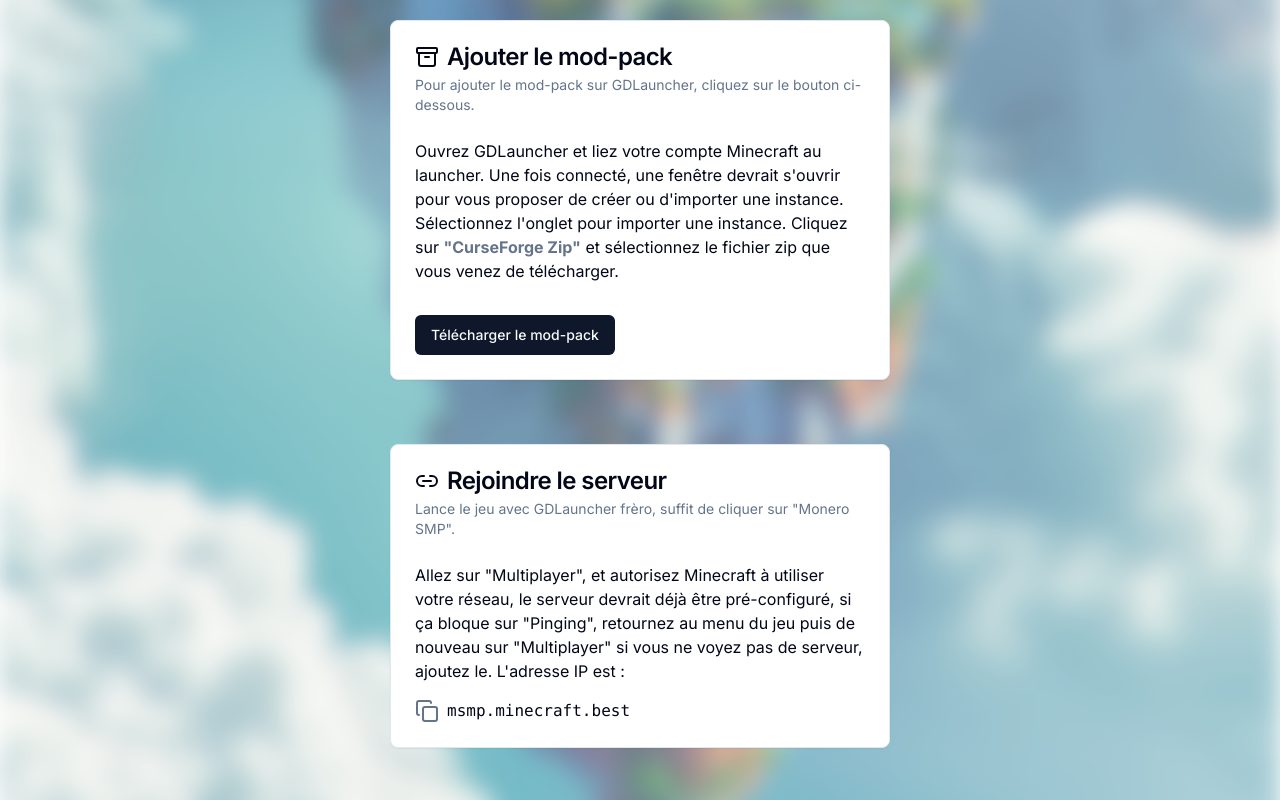
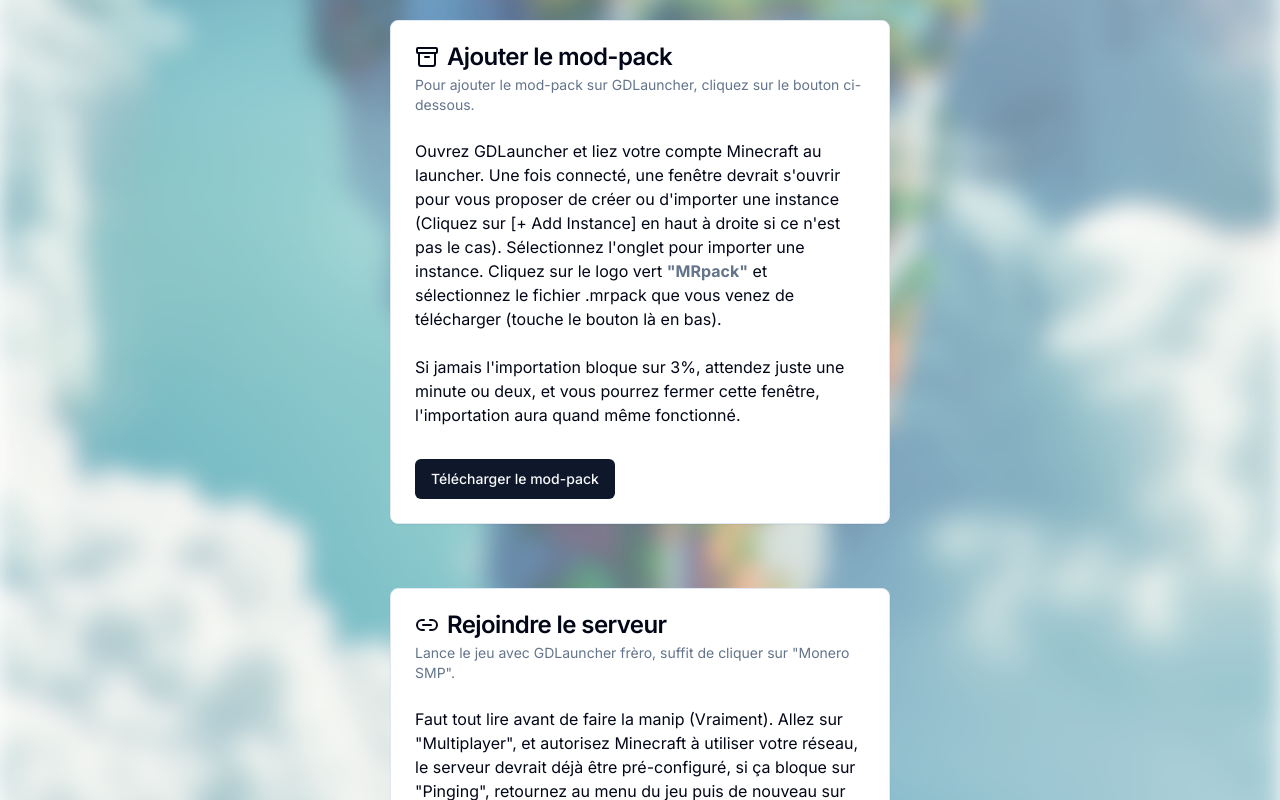
Before and after one commit to Decryptu/msmp, a Next.js app: page / in a window 1280 px wide. Shown: the part 1160-1960 px from the top of the page. Built offline with nearby package versions, Linux system fonts and the light colour scheme.

Commit message:
Update page.tsx

```diff
--- a/app/page.tsx
+++ b/app/page.tsx
@@ -194,16 +194,22 @@ export default function Home() {
               <p className="pb-8">
                 Ouvrez GDLauncher et liez votre compte Minecraft au launcher.
                 Une fois connecté, une fenêtre devrait s&apos;ouvrir pour vous
-                proposer de créer ou d&apos;importer une instance. Sélectionnez
-                l&apos;onglet pour importer une instance. Cliquez sur{" "}
+                proposer de créer ou d&apos;importer une instance (Cliquez sur
+                [+ Add Instance] en haut à droite si ce n&apos;est pas le cas).
+                Sélectionnez l&apos;onglet pour importer une instance. Cliquez
+                sur le logo vert{" "}
                 <span className="text-slate-500 font-bold">
-                  &quot;CurseForge Zip&quot;
+                  &quot;MRpack&quot;
                 </span>{" "}
-                et sélectionnez le fichier zip que vous venez de télécharger.
+                et sélectionnez le fichier .mrpack que vous venez de télécharger
+                (touche le bouton là en bas).<br></br><br></br> Si jamais
+                l&apos;importation bloque sur 3%, attendez juste une minute ou
+                deux, et vous pourrez fermer cette fenêtre, l&apos;importation
+                aura quand même fonctionné.
               </p>
               <div className="inline-grid">
                 <a
-                  href="https://mega.nz/file/qAUjVD6L#_q-wLlPW2sobaM9Eo9r8Pf0kJJXYbfEm0__1RqSf6Ik"
+                  href="https://mega.nz/file/3BVTVb6T#0d_likSyIZPMUATaSanaQXuRbHiEozUY-gnCv_AOhiY"
                   target="_blank"
                   rel="noopener noreferrer"
                 >
@@ -229,12 +235,12 @@ export default function Home() {
             </CardHeader>
             <CardContent>
               <p className="pb-4">
-                Allez sur &quot;Multiplayer&quot;, et autorisez Minecraft à
-                utiliser votre réseau, le serveur devrait déjà être
-                pré-configuré, si ça bloque sur &quot;Pinging&quot;, retournez
-                au menu du jeu puis de nouveau sur &quot;Multiplayer&quot; si
-                vous ne voyez pas de serveur, ajoutez le. L&apos;adresse IP est
-                :
+                Faut tout lire avant de faire la manip (Vraiment). Allez sur
+                &quot;Multiplayer&quot;, et autorisez Minecraft à utiliser votre
+                réseau, le serveur devrait déjà être pré-configuré, si ça bloque
+                sur &quot;Pinging&quot;, retournez au menu du jeu puis de
+                nouveau sur &quot;Multiplayer&quot; si vous ne voyez pas de
+                serveur, ajoutez le. L&apos;adresse IP est :
               </p>
               {/* Make the div clickable and copy to clipboard on click */}
               <button
```
